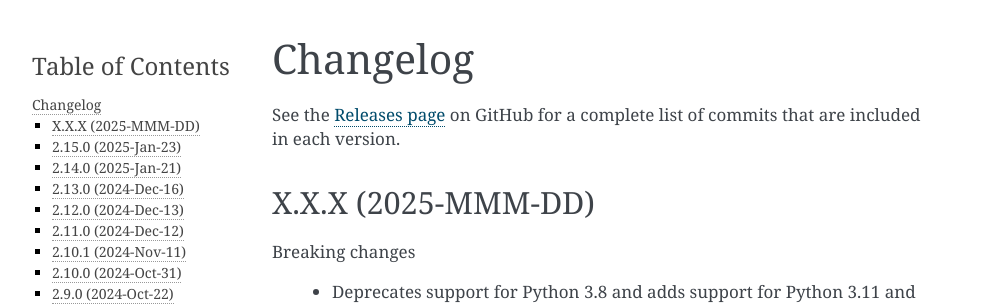
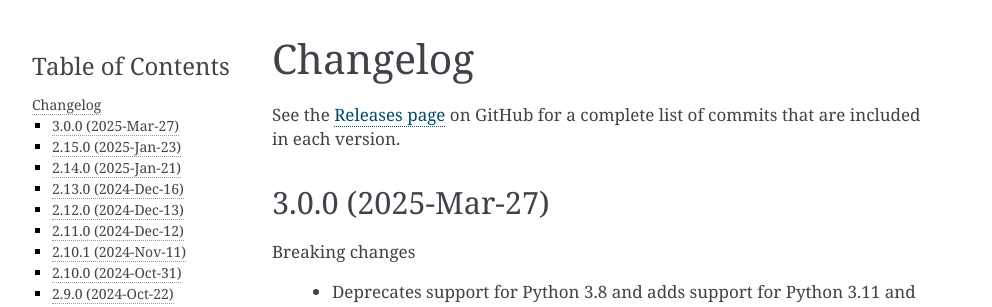
Before and after one commit to canonical/craft-cli, a Sphinx documentation site: the page built from docs/changelog.rst, in a window 1280 px wide. Shown: the top 307 px of the page, without its empty margins (148-1140 px from the left). Built offline with Sphinx 7.4.7, drawn with Linux system fonts in a browser that asks for light colours; pages that are not in the unit, such as notebooks, are missing from menus.

Commit message:
docs: finalize changelog for 3.0.0 (#333)

```diff
--- a/docs/changelog.rst
+++ b/docs/changelog.rst
@@ -7,7 +7,7 @@ Changelog
 See the `Releases page`_ on GitHub for a complete list of commits that are
 included in each version.
 
-X.X.X (2025-MMM-DD)
+3.0.0 (2025-Mar-27)
 -------------------
 
 Breaking changes
```
